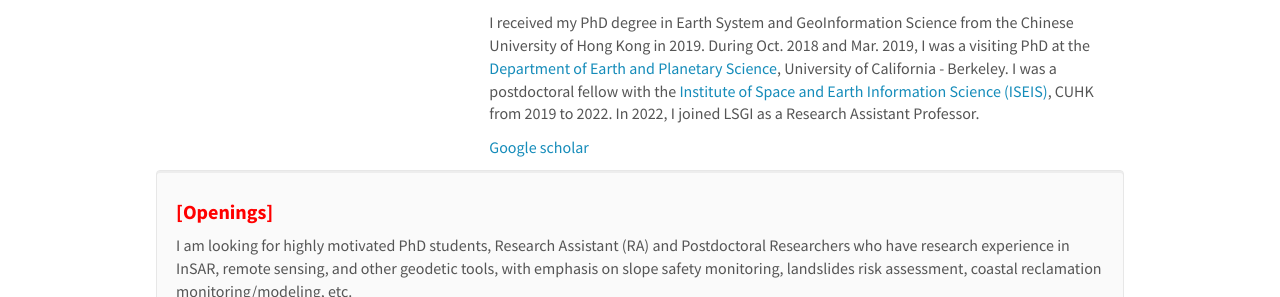
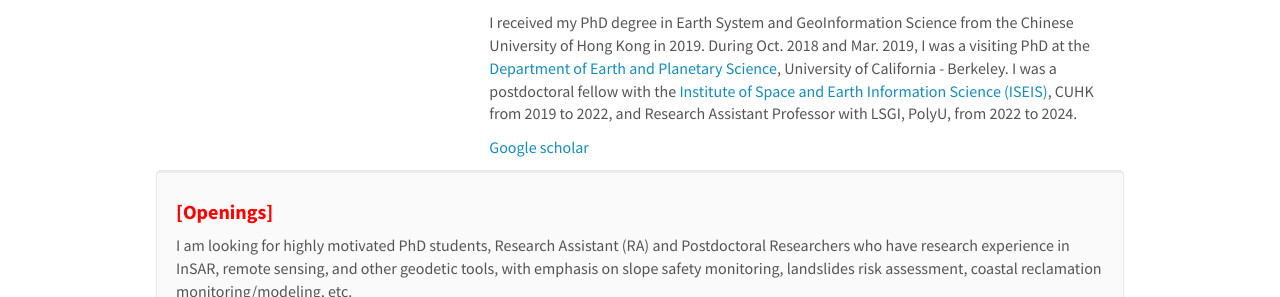
Before and after one commit to guoqiangshi/guoqiangshi.github.io, a Jekyll site: the page index.html, which Jekyll copies as it is, in a window 1280 px wide and 923 px high. Shown: the part 319-616 px from the top of the window. Built offline with Jekyll 4.4.1, drawn with Linux system fonts in a browser that asks for light colours; nearby versions of some CDN libraries; library files that are not in the unit come from our copies.

Commit message:
Update index.html

```diff
--- a/index.html
+++ b/index.html
@@ -69,7 +69,7 @@
 
 
 
-<p>I received my PhD degree in Earth System and GeoInformation Science from the Chinese University of Hong Kong in 2019. During Oct. 2018 and Mar. 2019, I was a visiting PhD at the <a href="https://eps.berkeley.edu/">Department of Earth and Planetary Science</a>, University of California - Berkeley. I was a postdoctoral fellow with the <a href="http://www.iseis.cuhk.edu.hk/en/">Institute of Space and Earth Information Science (ISEIS)</a>, CUHK from 2019 to 2022. In 2022, I joined LSGI as a Research Assistant Professor.</p>
+<p>I received my PhD degree in Earth System and GeoInformation Science from the Chinese University of Hong Kong in 2019. During Oct. 2018 and Mar. 2019, I was a visiting PhD at the <a href="https://eps.berkeley.edu/">Department of Earth and Planetary Science</a>, University of California - Berkeley. I was a postdoctoral fellow with the <a href="http://www.iseis.cuhk.edu.hk/en/">Institute of Space and Earth Information Science (ISEIS)</a>, CUHK from 2019 to 2022, and Research Assistant Professor with LSGI, PolyU, from 2022 to 2024.</p>
 
 
 
```
